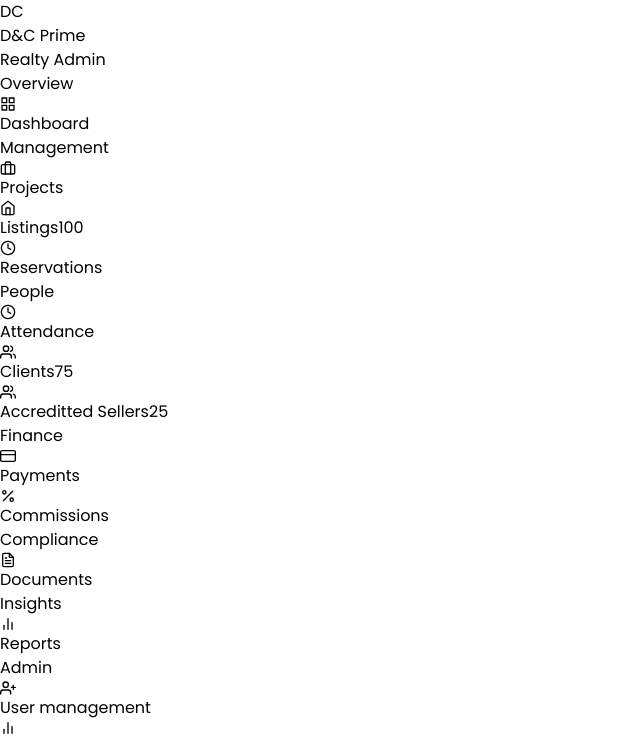
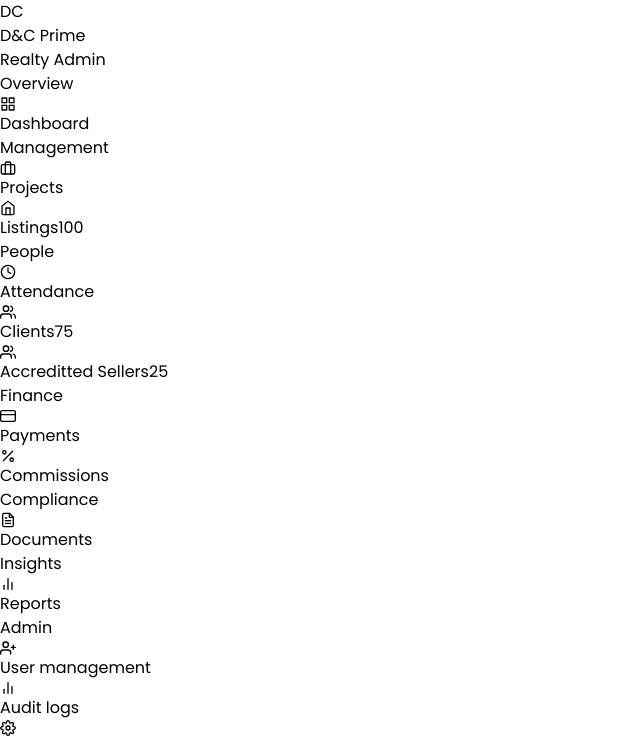
Before and after one commit to Sanjuan1290/dc_prime, a React (Vite) app in the folder client/: page /dashboard in a window 1280 px wide. Shown: the top 738 px of the page, without its empty margins (0-640 px from the left). Built offline with nearby package versions, Linux system fonts and the light colour scheme; no server answers.

Commit message:
refactor: remove reserve page

```diff
--- a/client/src/layouts/systemLayout.tsx
+++ b/client/src/layouts/systemLayout.tsx
@@ -37,8 +37,7 @@ const navGroups: NavGroup[] = [
     title: "Management",
     items: [
       { label: "Projects", to: "/projects", icon: FiBriefcase },
-      { label: "Listings", to: "/listings", icon: FiHome, badge: "100" },
-      { label: "Reservations", to: "/reservations", icon: FiClock }
+      { label: "Listings", to: "/listings", icon: FiHome, badge: "100" }
     ]
   },
   {
```
